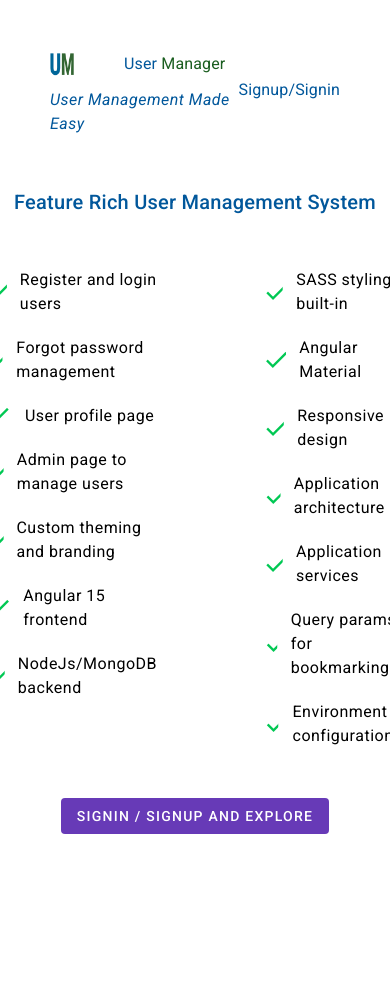
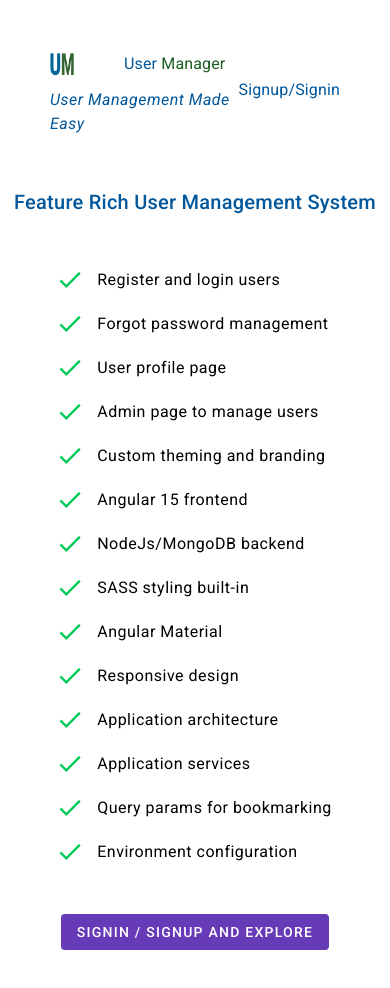
Before and after one commit to glafrance/angular-user-mgmt, an Angular app in the folder client/user-mgmt/: page /home in a window 390 px wide. Before the commit the page ends 844 px from the top, so only its background shows below. Built offline with nearby package versions, Linux system fonts and the light colour scheme.

Commit message:
responsive media queries

```diff
--- a/client/user-mgmt/src/app/components/pages/home/home.component.scss
+++ b/client/user-mgmt/src/app/components/pages/home/home.component.scss
@@ -4,6 +4,7 @@
   display: flex;
   flex-direction: column;
   align-items: center;
+  padding-bottom: 40px;
 }
 h2, h4 {
   margin: 0;
@@ -36,3 +37,11 @@
 .explore {
   color: white;
 }
+
+@media screen and (max-width: 1000px) {
+  // Ensure the home page features display in a single column on narrow screen widths.
+  .features-container {
+    flex-direction: column;
+    gap: 20px;
+  }
+}
--- a/client/user-mgmt/src/app/components/pages/user-profile/user-profile.component.scss
+++ b/client/user-mgmt/src/app/components/pages/user-profile/user-profile.component.scss
@@ -68,3 +68,10 @@
 .bio-error {
   margin-top: 7px;
 }
+
+@media screen and (max-width: 1000px) {
+  // Ensure the profile page fields display in a single column on narrow screen widths.
+  .fields-container {
+    flex-direction: column;
+  }
+}
--- a/client/user-mgmt/src/app/components/signup-signin/signup-signin.component.scss
+++ b/client/user-mgmt/src/app/components/signup-signin/signup-signin.component.scss
@@ -55,3 +55,10 @@
 .action-button:disabled {
   color: $lightBlue100;
 }
+
+@media screen and (max-width: 1000px) {
+  // Ensure the signup/signin popup display well on narrow screen widths.
+  mat-form-field {
+    width: 350px;
+  }
+}
```
